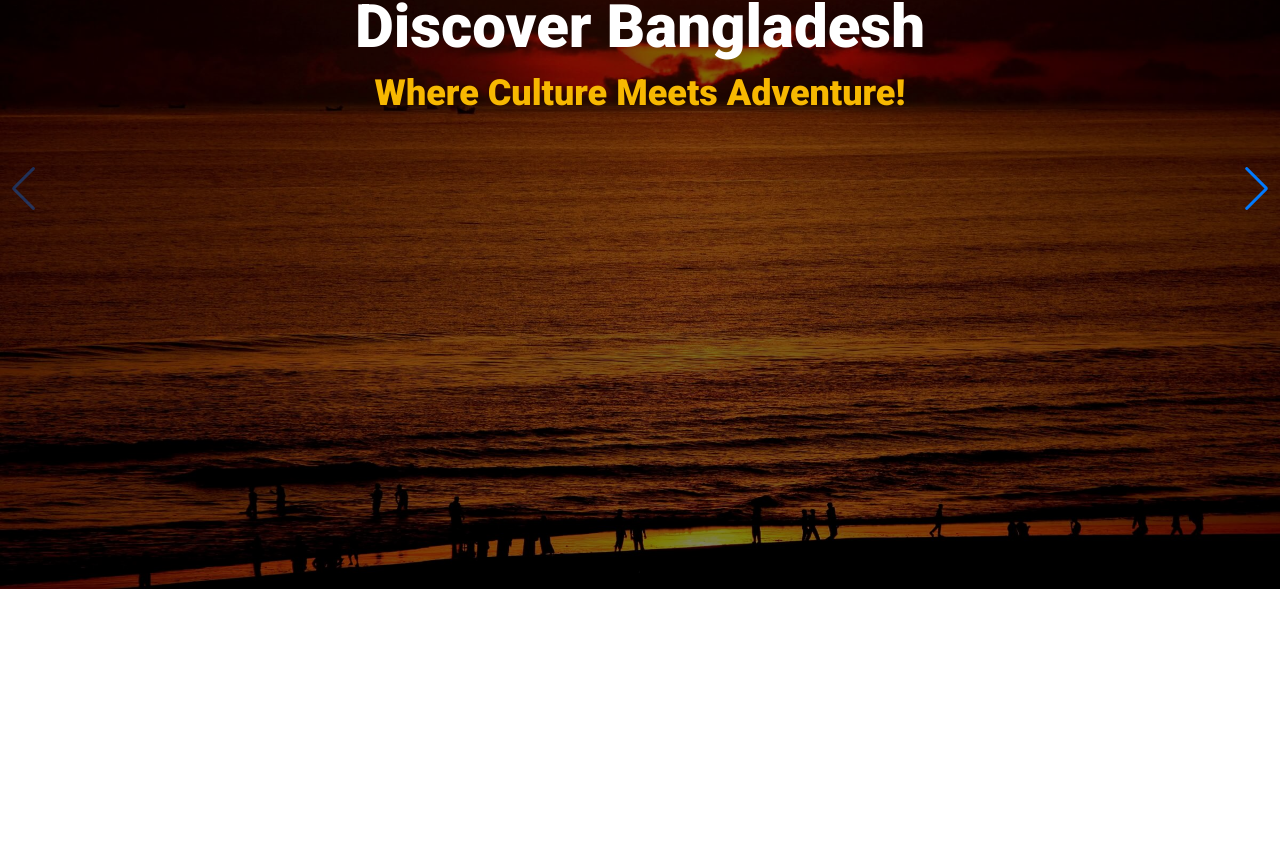
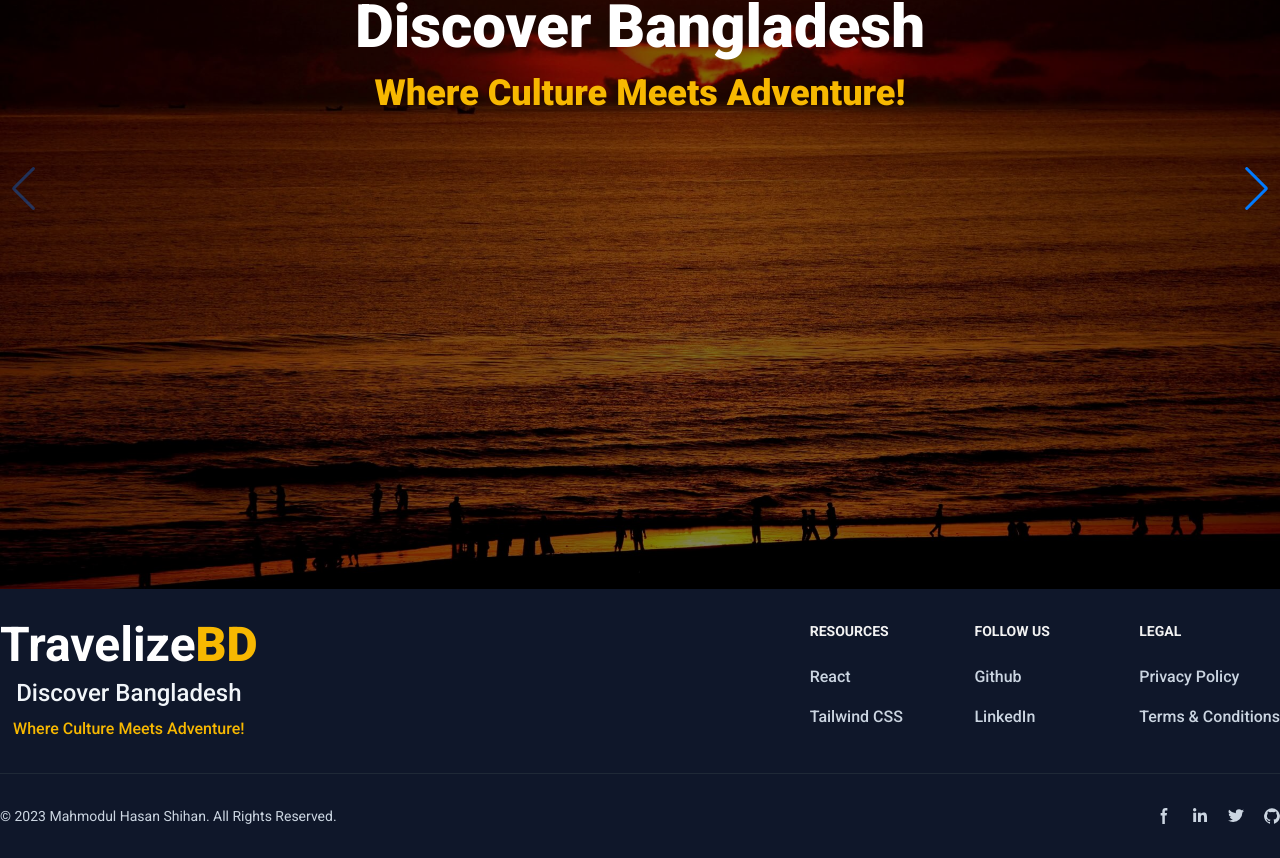
Before and after one commit to mh-shihan/travelizebd-client, a React (Vite) app: page / in a window 1280 px wide. Shown: the part 211-1069 px from the top of the page. Before the commit the page ends 800 px from the top, so only its background shows below. Built offline with nearby package versions, Linux system fonts and the light colour scheme; no server answers.

Commit message:
Added footer

```diff
--- a/src/layouts/MainLayouts.jsx
+++ b/src/layouts/MainLayouts.jsx
@@ -1,5 +1,6 @@
 import { Outlet, useLocation } from "react-router-dom";
 import Navbar from "../pages/home/navbar/Navbar";
+import Footer from "../pages/home/footer/Footer";
 
 const MainLayouts = () => {
   const location = useLocation();
@@ -9,15 +10,11 @@ const MainLayouts = () => {
 
   return (
     <div>
-      {!noHeaderFooter && (
-        <>
-          <Navbar></Navbar>
-        </>
-      )}
-
+      {!noHeaderFooter && <Navbar></Navbar>}
       <div className="">
         <Outlet></Outlet>
       </div>
+      {!noHeaderFooter && <Footer></Footer>}
     </div>
   );
 };
--- /dev/null
+++ b/src/pages/home/footer/Footer.jsx
@@ -0,0 +1,164 @@
+import { FaLinkedinIn } from "react-icons/fa6";
+
+const Footer = () => {
+  return (
+    <footer className="bg-slate-900 px-2 lg:px-0">
+      <div className=" w-full max-w-7xl mx-auto py-6 lg:py-8">
+        <div className="md:flex md:justify-between">
+          <div className="space-y-2 mb-2 md:mb-0">
+            <div className=" text-3xl md:text-5xl text-center">
+              <span className="text-white font-bold">Travelize</span>
+              <span className="font-extrabold text-yellow">BD</span>
+            </div>
+            <p className="text-slate-100 text-xl md:text-2xl font-medium text-center">
+              Discover Bangladesh
+            </p>
+            <p className="text-yellow font-medium text-center">
+              Where Culture Meets Adventure!
+            </p>
+          </div>
+          <div className="hidden  md:grid grid-cols-2 gap-8 sm:gap-6 sm:grid-cols-3 ">
+            <div>
+              <h2 className="mb-6 text-sm font-semibold text-base-200 uppercase dark:text-yellow">
+                Resources
+              </h2>
+              <ul className="text-slate-300 font-medium">
+                <li className="mb-4">
+                  <a href="https://flowbite.com/" className="hover:underline">
+                    React
+                  </a>
+                </li>
+                <li>
+                  <a
+                    href="https://tailwindcss.com/"
+                    className="hover:underline"
+                  >
+                    Tailwind CSS
+                  </a>
+                </li>
+              </ul>
+            </div>
+            <div>
+              <h2 className="mb-6 text-sm font-semibold text-base-200 uppercase dark:text-yellow">
+                Follow us
+              </h2>
+              <ul className="text-slate-300 font-medium">
+                <li className="mb-4">
+                  <a
+                    href="https://github.com/MHShihan"
+                    className="hover:underline "
+                  >
+                    Github
+                  </a>
+                </li>
+                <li>
+                  <a
+                    href="https://www.linkedin.com/in/mh-shihan-585850177/"
+                    className="hover:underline"
+                  >
+                    LinkedIn
+                  </a>
+                </li>
+              </ul>
+            </div>
+            <div>
+              <h2 className="mb-6 text-sm font-semibold text-base-200 uppercase dark:text-yellow">
+                Legal
+              </h2>
+              <ul className="text-slate-300 font-medium">
+                <li className="mb-4">
+                  <a href="#" className="hover:underline">
+                    Privacy Policy
+                  </a>
+                </li>
+                <li>
+                  <a href="#" className="hover:underline">
+                    Terms &amp; Conditions
+                  </a>
+                </li>
+              </ul>
+            </div>
+          </div>
+        </div>
+        <hr className="my-6 border-gray-200 sm:mx-auto dark:border-gray-700 lg:my-8" />
+        <div className="sm:flex sm:items-center sm:justify-between">
+          <span className="text-sm text-slate-300 sm:text-center ">
+            © 2023{" "}
+            <a href="https://flowbite.com/" className="hover:underline">
+              Mahmodul Hasan Shihan
+            </a>
+            . All Rights Reserved.
+          </span>
+          <div className="flex mt-4 justify-center sm:mt-0 text-slate-300">
+            <a
+              href="https://www.facebook.com/mahmodul.hasan.shihan/"
+              className="text-gray-500 hover:text-base-200 dark:hover:text-white"
+            >
+              <svg
+                className="w-4 h-4"
+                aria-hidden="true"
+                xmlns="http://www.w3.org/2000/svg"
+                fill="currentColor"
+                viewBox="0 0 8 19"
+              >
+                <path
+                  fill-rule="evenodd"
+                  d="M6.135 3H8V0H6.135a4.147 4.147 0 0 0-4.142 4.142V6H0v3h2v9.938h3V9h2.021l.592-3H5V3.591A.6.6 0 0 1 5.592 3h.543Z"
+                  clip-rule="evenodd"
+                />
+              </svg>
+              <span className="sr-only">Facebook page</span>
+            </a>
+            <a
+              href="https://www.linkedin.com/in/mh-shihan-585850177/"
+              className="text-gray-500 hover:text-base-200 dark:hover:text-white ms-5"
+            >
+              <FaLinkedinIn />
+              <span className="sr-only">TravelizeBD community</span>
+            </a>
+            <a
+              href="https://twitter.com/mh_shihan"
+              className="text-gray-500 hover:text-base-200 dark:hover:text-white ms-5"
+            >
+              <svg
+                className="w-4 h-4"
+                aria-hidden="true"
+                xmlns="http://www.w3.org/2000/svg"
+                fill="currentColor"
+                viewBox="0 0 20 17"
+              >
+                <path
+                  fill-rule="evenodd"
+                  d="M20 1.892a8.178 8.178 0 0 1-2.355.635 4.074 4.074 0 0 0 1.8-2.235 8.344 8.344 0 0 1-2.605.98A4.13 4.13 0 0 0 13.85 0a4.068 4.068 0 0 0-4.1 4.038 4 4 0 0 0 .105.919A11.705 11.705 0 0 1 1.4.734a4.006 4.006 0 0 0 1.268 5.392 4.165 4.165 0 0 1-1.859-.5v.05A4.057 4.057 0 0 0 4.1 9.635a4.19 4.19 0 0 1-1.856.07 4.108 4.108 0 0 0 3.831 2.807A8.36 8.36 0 0 1 0 14.184 11.732 11.732 0 0 0 6.291 16 11.502 11.502 0 0 0 17.964 4.5c0-.177 0-.35-.012-.523A8.143 8.143 0 0 0 20 1.892Z"
+                  clip-rule="evenodd"
+                />
+              </svg>
+              <span className="sr-only">Twitter page</span>
+            </a>
+            <a
+              href="https://github.com/MHShihan"
+              className="text-gray-500 hover:text-base-200 dark:hover:text-white ms-5"
+            >
+              <svg
+                className="w-4 h-4"
+                aria-hidden="true"
+                xmlns="http://www.w3.org/2000/svg"
+                fill="currentColor"
+                viewBox="0 0 20 20"
+              >
+                <path
+                  fill-rule="evenodd"
+                  d="M10 .333A9.911 9.911 0 0 0 6.866 19.65c.5.092.678-.215.678-.477 0-.237-.01-1.017-.014-1.845-2.757.6-3.338-1.169-3.338-1.169a2.627 2.627 0 0 0-1.1-1.451c-.9-.615.07-.6.07-.6a2.084 2.084 0 0 1 1.518 1.021 2.11 2.11 0 0 0 2.884.823c.044-.503.268-.973.63-1.325-2.2-.25-4.516-1.1-4.516-4.9A3.832 3.832 0 0 1 4.7 7.068a3.56 3.56 0 0 1 .095-2.623s.832-.266 2.726 1.016a9.409 9.409 0 0 1 4.962 0c1.89-1.282 2.717-1.016 2.717-1.016.366.83.402 1.768.1 2.623a3.827 3.827 0 0 1 1.02 2.659c0 3.807-2.319 4.644-4.525 4.889a2.366 2.366 0 0 1 .673 1.834c0 1.326-.012 2.394-.012 2.72 0 .263.18.572.681.475A9.911 9.911 0 0 0 10 .333Z"
+                  clip-rule="evenodd"
+                />
+              </svg>
+              <span className="sr-only">GitHub account</span>
+            </a>
+          </div>
+        </div>
+      </div>
+    </footer>
+  );
+};
+
+export default Footer;
--- a/src/pages/home/home/Home.jsx
+++ b/src/pages/home/home/Home.jsx
@@ -7,7 +7,6 @@ const Home = () => {
         <Banner></Banner>
       </header>
       <main className="max-w-7xl mx-auto px-1"></main>
-      <footer></footer>
     </div>
   );
 };
--- a/src/pages/home/navbar/Navbar.jsx
+++ b/src/pages/home/navbar/Navbar.jsx
@@ -59,7 +59,7 @@ const Navbar = () => {
               <div
                 tabIndex={0}
                 role="button"
-                className="btn btn-ghost lg:hidden"
+                className="btn btn-ghost text-yellow lg:hidden"
               >
                 <svg
                   xmlns="http://www.w3.org/2000/svg"
@@ -78,7 +78,7 @@ const Navbar = () => {
               </div>
               <ul
                 tabIndex={0}
-                className="menu menu-sm dropdown-content mt-3 z-[1] p-2 shadow bg-base-100 rounded-box w-52"
+                className="menu menu-sm dropdown-content mt-3 z-[1] p-2 shadow bg-slate-800 bg-opacity-85 rounded-box w-52"
               >
                 <NavLinks></NavLinks>
               </ul>
```
